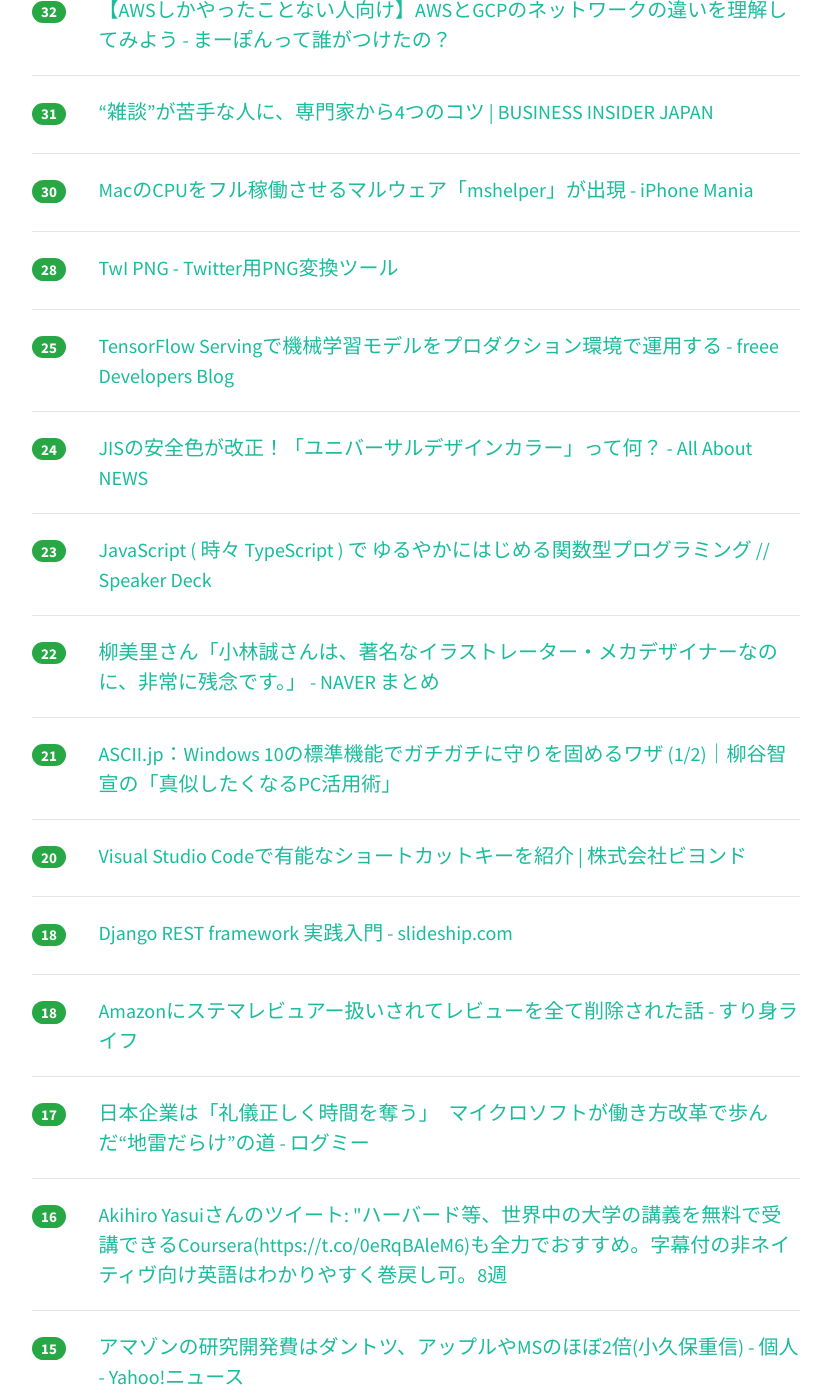
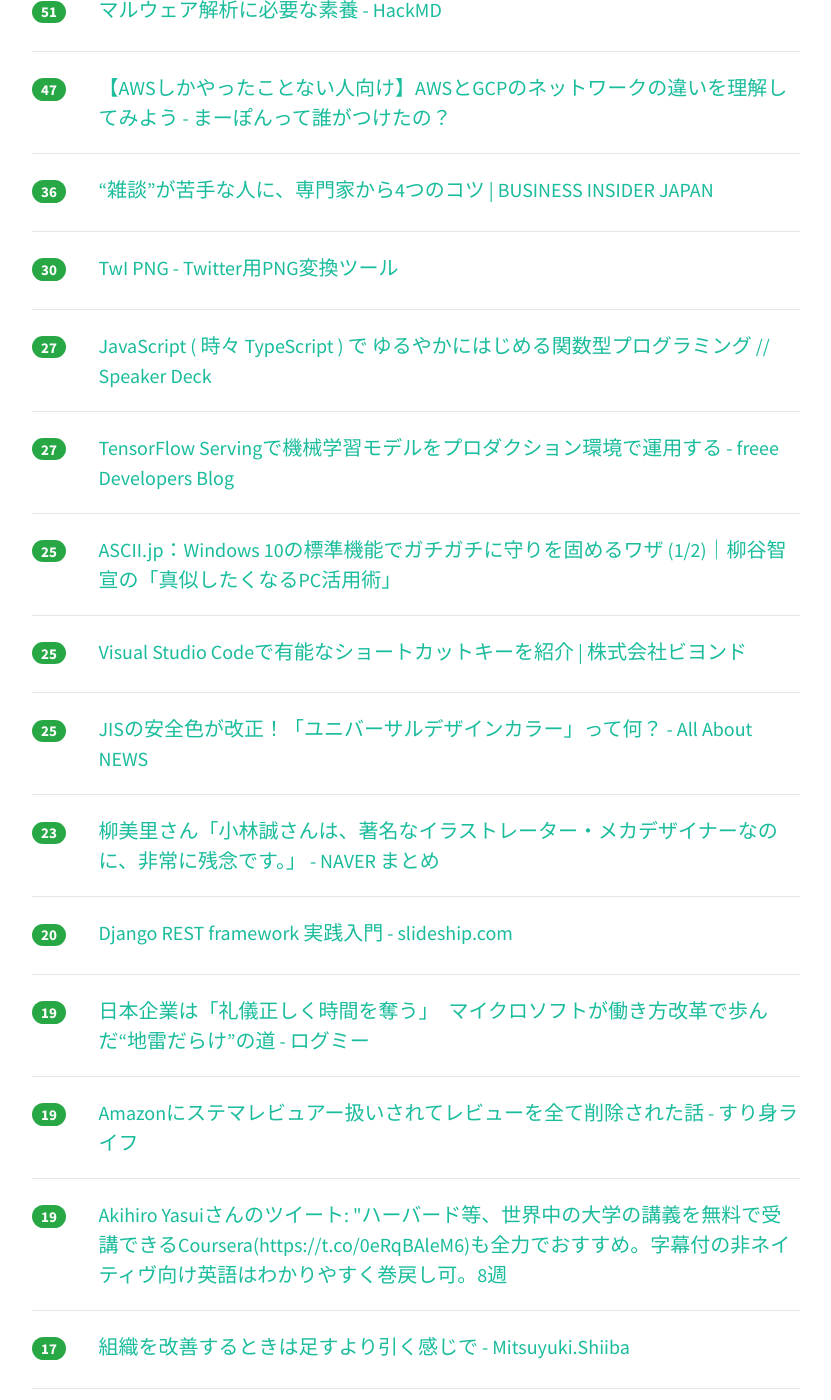
Before and after one commit to yatta47/hatena-matome-site, a Jekyll site: the page built from _posts/2018-05-20-hatena.md, in a window 1280 px wide and 1400 px high, scrolled down 759 px. Shown: the whole window, without its empty margins (224-1055 px from the left). Built offline with Jekyll 4.4.1, drawn with Linux system fonts in a browser that asks for light colours; nearby versions of some CDN libraries; some of the changed text lies outside the part shown.

Commit message:
Updated 2018-05-20

```diff
--- a/_posts/2018-05-20-hatena.md
+++ b/_posts/2018-05-20-hatena.md
@@ -1,139 +1,149 @@
 ---
 layout: post
 title:  "2018-05-20 はてぶIT"
-date:   2018-05-20 12:02:15
+date:   2018-05-20 13:02:34
 tags: [it-hotentry]
 ---
-36 件のデータあり
+38 件のデータあり
 
 <hr><div class="row">
-<div class="col-1"><span class="badge badge-pill badge-success h2">58</span></div>
+<div class="col-1"><span class="badge badge-pill badge-success h2">82</span></div>
+<div class="col-11"><a href='https://toyokeizai.net/articles/-/220296' target='_blank'>｢グーグルマップ｣に載るとバスは便利になる | ローカル線･公共交通 | 東洋経済オンライン | 経済ニュースの新基準</a></div>
+</div>
+<hr>
+<div class="row">
+<div class="col-1"><span class="badge badge-pill badge-success h2">73</span></div>
 <div class="col-11"><a href='https://togetter.com/li/1228865' target='_blank'>イラストレーターで食べていきたいなら、SNSじゃなくて営業を頑張ろう！編集者は意外とSNSを見てない。 - Togetter</a></div>
 </div>
 <hr>
 <div class="row">
-<div class="col-1"><span class="badge badge-pill badge-success h2">56</span></div>
-<div class="col-11"><a href='https://toyokeizai.net/articles/-/220296' target='_blank'>｢グーグルマップ｣に載るとバスは便利になる | ローカル線･公共交通 | 東洋経済オンライン | 経済ニュースの新基準</a></div>
+<div class="col-1"><span class="badge badge-pill badge-success h2">63</span></div>
+<div class="col-11"><a href='https://anond.hatelabo.jp/20180520005350' target='_blank'>はてコメロンダリング</a></div>
 </div>
 <hr>
 <div class="row">
-<div class="col-1"><span class="badge badge-pill badge-success h2">43</span></div>
+<div class="col-1"><span class="badge badge-pill badge-success h2">56</span></div>
+<div class="col-11"><a href='https://iphone-mania.jp/news-212860/' target='_blank'>MacのCPUをフル稼働させるマルウェア「mshelper」が出現 - iPhone Mania</a></div>
+</div>
+<hr>
+<div class="row">
+<div class="col-1"><span class="badge badge-pill badge-success h2">51</span></div>
 <div class="col-11"><a href='https://hackmd.io/s/S1kLEr5x' target='_blank'>マルウェア解析に必要な素養 - HackMD</a></div>
 </div>
 <hr>
 <div class="row">
-<div class="col-1"><span class="badge badge-pill badge-success h2">42</span></div>
-<div class="col-11"><a href='https://anond.hatelabo.jp/20180520005350' target='_blank'>はてコメロンダリング</a></div>
-</div>
-<hr>
-<div class="row">
-<div class="col-1"><span class="badge badge-pill badge-success h2">32</span></div>
+<div class="col-1"><span class="badge badge-pill badge-success h2">47</span></div>
 <div class="col-11"><a href='http://www.mpon.me/entry/2017/04/22/020428' target='_blank'>【AWSしかやったことない人向け】AWSとGCPのネットワークの違いを理解してみよう - まーぽんって誰がつけたの？</a></div>
 </div>
 <hr>
 <div class="row">
-<div class="col-1"><span class="badge badge-pill badge-success h2">31</span></div>
+<div class="col-1"><span class="badge badge-pill badge-success h2">36</span></div>
 <div class="col-11"><a href='https://www.businessinsider.jp/post-167044' target='_blank'>“雑談”が苦手な人に、専門家から4つのコツ | BUSINESS INSIDER JAPAN</a></div>
 </div>
 <hr>
 <div class="row">
 <div class="col-1"><span class="badge badge-pill badge-success h2">30</span></div>
-<div class="col-11"><a href='https://iphone-mania.jp/news-212860/' target='_blank'>MacのCPUをフル稼働させるマルウェア「mshelper」が出現 - iPhone Mania</a></div>
-</div>
-<hr>
-<div class="row">
-<div class="col-1"><span class="badge badge-pill badge-success h2">28</span></div>
 <div class="col-11"><a href='https://totoraj930.github.io/twi-png/' target='_blank'>TwI PNG - Twitter用PNG変換ツール</a></div>
 </div>
 <hr>
 <div class="row">
-<div class="col-1"><span class="badge badge-pill badge-success h2">25</span></div>
+<div class="col-1"><span class="badge badge-pill badge-success h2">27</span></div>
+<div class="col-11"><a href='https://speakerdeck.com/wakamsha/javascript-shi-typescript-de-yuruyakanihazimeruguan-shu-xing-puroguramingu' target='_blank'>JavaScript ( 時々 TypeScript ) で ゆるやかにはじめる関数型プログラミング // Speaker Deck</a></div>
+</div>
+<hr>
+<div class="row">
+<div class="col-1"><span class="badge badge-pill badge-success h2">27</span></div>
 <div class="col-11"><a href='http://developers.freee.co.jp/entry/serve-ml-model-by-tensorflow-serving' target='_blank'>TensorFlow Servingで機械学習モデルをプロダクション環境で運用する - freee Developers Blog</a></div>
 </div>
 <hr>
 <div class="row">
-<div class="col-1"><span class="badge badge-pill badge-success h2">24</span></div>
+<div class="col-1"><span class="badge badge-pill badge-success h2">25</span></div>
+<div class="col-11"><a href='http://ascii.jp/elem/000/001/678/1678070/' target='_blank'>ASCII.jp：Windows 10の標準機能でガチガチに守りを固めるワザ (1/2)｜柳谷智宣の「真似したくなるPC活用術」</a></div>
+</div>
+<hr>
+<div class="row">
+<div class="col-1"><span class="badge badge-pill badge-success h2">25</span></div>
+<div class="col-11"><a href='http://beyondjapan.com/blog/2017/11/vscode-extreme-shortcuts' target='_blank'>Visual Studio Codeで有能なショートカットキーを紹介 | 株式会社ビヨンド</a></div>
+</div>
+<hr>
+<div class="row">
+<div class="col-1"><span class="badge badge-pill badge-success h2">25</span></div>
 <div class="col-11"><a href='https://news.allabout.co.jp/articles/o/24353/' target='_blank'>JISの安全色が改正！「ユニバーサルデザインカラー」って何？ - All About NEWS</a></div>
 </div>
 <hr>
 <div class="row">
 <div class="col-1"><span class="badge badge-pill badge-success h2">23</span></div>
-<div class="col-11"><a href='https://speakerdeck.com/wakamsha/javascript-shi-typescript-de-yuruyakanihazimeruguan-shu-xing-puroguramingu' target='_blank'>JavaScript ( 時々 TypeScript ) で ゆるやかにはじめる関数型プログラミング // Speaker Deck</a></div>
-</div>
-<hr>
-<div class="row">
-<div class="col-1"><span class="badge badge-pill badge-success h2">22</span></div>
 <div class="col-11"><a href='https://matome.naver.jp/odai/2152669546231079601' target='_blank'>柳美里さん「小林誠さんは、著名なイラストレーター・メカデザイナーなのに、非常に残念です。」 - NAVER まとめ</a></div>
 </div>
 <hr>
 <div class="row">
-<div class="col-1"><span class="badge badge-pill badge-success h2">21</span></div>
-<div class="col-11"><a href='http://ascii.jp/elem/000/001/678/1678070/' target='_blank'>ASCII.jp：Windows 10の標準機能でガチガチに守りを固めるワザ (1/2)｜柳谷智宣の「真似したくなるPC活用術」</a></div>
-</div>
-<hr>
-<div class="row">
 <div class="col-1"><span class="badge badge-pill badge-success h2">20</span></div>
-<div class="col-11"><a href='http://beyondjapan.com/blog/2017/11/vscode-extreme-shortcuts' target='_blank'>Visual Studio Codeで有能なショートカットキーを紹介 | 株式会社ビヨンド</a></div>
-</div>
-<hr>
-<div class="row">
-<div class="col-1"><span class="badge badge-pill badge-success h2">18</span></div>
 <div class="col-11"><a href='https://slideship.com/users/@massa142/presentations/2018/05/RjVo67zy1JyQiYqe3GgpLB/' target='_blank'>Django REST framework 実践入門 - slideship.com</a></div>
 </div>
 <hr>
 <div class="row">
-<div class="col-1"><span class="badge badge-pill badge-success h2">18</span></div>
+<div class="col-1"><span class="badge badge-pill badge-success h2">19</span></div>
+<div class="col-11"><a href='http://logmi.jp/243422' target='_blank'>日本企業は「礼儀正しく時間を奪う」　マイクロソフトが働き方改革で歩んだ“地雷だらけ”の道 - ログミー</a></div>
+</div>
+<hr>
+<div class="row">
+<div class="col-1"><span class="badge badge-pill badge-success h2">19</span></div>
 <div class="col-11"><a href='https://hnpn914.hatenablog.com/entry/amazon-review-ban' target='_blank'>Amazonにステマレビュアー扱いされてレビューを全て削除された話 - すり身ライフ</a></div>
 </div>
 <hr>
 <div class="row">
+<div class="col-1"><span class="badge badge-pill badge-success h2">19</span></div>
+<div class="col-11"><a href='http://twitter.com/akihiroyasui_/status/997356104794431488' target='_blank'>Akihiro Yasuiさんのツイート: "ハーバード等、世界中の大学の講義を無料で受講できるCoursera(https://t.co/0eRqBAleM6)も全力でおすすめ。字幕付の非ネイティヴ向け英語はわかりやすく巻戻し可。8週</a></div>
+</div>
+<hr>
+<div class="row">
 <div class="col-1"><span class="badge badge-pill badge-success h2">17</span></div>
-<div class="col-11"><a href='http://logmi.jp/243422' target='_blank'>日本企業は「礼儀正しく時間を奪う」　マイクロソフトが働き方改革で歩んだ“地雷だらけ”の道 - ログミー</a></div>
+<div class="col-11"><a href='http://bufferings.hatenablog.com/entry/2018/05/19/130608' target='_blank'>組織を改善するときは足すより引く感じで - Mitsuyuki.Shiiba</a></div>
+</div>
+<hr>
+<div class="row">
+<div class="col-1"><span class="badge badge-pill badge-success h2">17</span></div>
+<div class="col-11"><a href='https://qiita.com/vimyum/items/44478a51ef3a6f49804f' target='_blank'>Hyperでイケてるターミナルをつかおう</a></div>
 </div>
 <hr>
 <div class="row">
 <div class="col-1"><span class="badge badge-pill badge-success h2">16</span></div>
-<div class="col-11"><a href='http://twitter.com/akihiroyasui_/status/997356104794431488' target='_blank'>Akihiro Yasuiさんのツイート: "ハーバード等、世界中の大学の講義を無料で受講できるCoursera(https://t.co/0eRqBAleM6)も全力でおすすめ。字幕付の非ネイティヴ向け英語はわかりやすく巻戻し可。8週</a></div>
-</div>
-<hr>
-<div class="row">
-<div class="col-1"><span class="badge badge-pill badge-success h2">15</span></div>
 <div class="col-11"><a href='https://news.yahoo.co.jp/byline/kokuboshigenobu/20180519-00085416/' target='_blank'>アマゾンの研究開発費はダントツ、アップルやMSのほぼ2倍(小久保重信) - 個人 - Yahoo!ニュース</a></div>
 </div>
 <hr>
 <div class="row">
-<div class="col-1"><span class="badge badge-pill badge-success h2">15</span></div>
-<div class="col-11"><a href='http://bufferings.hatenablog.com/entry/2018/05/19/130608' target='_blank'>組織を改善するときは足すより引く感じで - Mitsuyuki.Shiiba</a></div>
+<div class="col-1"><span class="badge badge-pill badge-success h2">16</span></div>
+<div class="col-11"><a href='http://mediag.bunka.go.jp/article/article-13116/' target='_blank'>アニメ制作従事者に関する記録の調査及び活用の為の準備作業 - メディア芸術カレントコンテンツ</a></div>
 </div>
 <hr>
 <div class="row">
-<div class="col-1"><span class="badge badge-pill badge-success h2">15</span></div>
+<div class="col-1"><span class="badge badge-pill badge-success h2">16</span></div>
 <div class="col-11"><a href='http://goryugo.com/20180519/dynalist/' target='_blank'>Dynalistを使ったバレットジャーナル風タスク管理 | ごりゅご.com</a></div>
 </div>
 <hr>
 <div class="row">
-<div class="col-1"><span class="badge badge-pill badge-success h2">15</span></div>
+<div class="col-1"><span class="badge badge-pill badge-success h2">16</span></div>
 <div class="col-11"><a href='https://note.mu/daikawai/n/nfbe8c20d54a9' target='_blank'>退職しました　-新卒就活から今までを振り返る-｜Dai｜note</a></div>
 </div>
 <hr>
 <div class="row">
-<div class="col-1"><span class="badge badge-pill badge-success h2">14</span></div>
-<div class="col-11"><a href='http://mediag.bunka.go.jp/article/article-13116/' target='_blank'>アニメ制作従事者に関する記録の調査及び活用の為の準備作業 - メディア芸術カレントコンテンツ</a></div>
+<div class="col-1"><span class="badge badge-pill badge-success h2">13</span></div>
+<div class="col-11"><a href='http://b.hatena.ne.jp/entry/s/logmi.jp/243422' target='_blank'>はてなブックマーク - 日本企業は「礼儀正しく時間を奪う」　マイクロソフトが働き方改革で歩んだ“地雷だらけ”の道 - ログミー</a></div>
 </div>
 <hr>
 <div class="row">
-<div class="col-1"><span class="badge badge-pill badge-success h2">14</span></div>
-<div class="col-11"><a href='https://qiita.com/vimyum/items/44478a51ef3a6f49804f' target='_blank'>Hyperでイケてるターミナルをつかおう</a></div>
+<div class="col-1"><span class="badge badge-pill badge-success h2">13</span></div>
+<div class="col-11"><a href='https://note.mu/horimislime/n/n75cbc9fa5f8a' target='_blank'>キャッシュレス生活2018 in 東京｜すらいむ｜note</a></div>
 </div>
 <hr>
 <div class="row">
 <div class="col-1"><span class="badge badge-pill badge-success h2">12</span></div>
-<div class="col-11"><a href='http://b.hatena.ne.jp/entry/s/logmi.jp/243422' target='_blank'>はてなブックマーク - 日本企業は「礼儀正しく時間を奪う」　マイクロソフトが働き方改革で歩んだ“地雷だらけ”の道 - ログミー</a></div>
+<div class="col-11"><a href='http://jaykogami.com/2018/05/15203.html' target='_blank'>YouTubeが楽曲クレジットを表示開始。「ストリーミング時代」で加速する音楽情報公開の姿勢 | All Digital Music</a></div>
 </div>
 <hr>
 <div class="row">
-<div class="col-1"><span class="badge badge-pill badge-success h2">11</span></div>
-<div class="col-11"><a href='http://jaykogami.com/2018/05/15203.html' target='_blank'>YouTubeが楽曲クレジットを表示開始。「ストリーミング時代」で加速する音楽情報公開の姿勢 | All Digital Music</a></div>
+<div class="col-1"><span class="badge badge-pill badge-success h2">12</span></div>
+<div class="col-11"><a href='http://b.hatena.ne.jp/entry/s/www.facebook.com/kenta.ikeda/posts/1279668008802804' target='_blank'>はてなブックマーク - 池田 賢太 - 件の懲戒請求は、私のところにも９６０名から来ているのですが、いまのところ、「謝罪文」を送ってきたのは３... | Facebook</a></div>
 </div>
 <hr>
 <div class="row">
@@ -142,13 +152,13 @@ tags: [it-hotentry]
 </div>
 <hr>
 <div class="row">
-<div class="col-1"><span class="badge badge-pill badge-success h2">11</span></div>
-<div class="col-11"><a href='https://note.mu/horimislime/n/n75cbc9fa5f8a' target='_blank'>キャッシュレス生活2018 in 東京｜すらいむ｜note</a></div>
+<div class="col-1"><span class="badge badge-pill badge-success h2">10</span></div>
+<div class="col-11"><a href='https://developers.srad.jp/story/18/05/18/2023216/' target='_blank'>さようならsearch.cpan.org | スラド デベロッパー</a></div>
 </div>
 <hr>
 <div class="row">
 <div class="col-1"><span class="badge badge-pill badge-success h2">10</span></div>
-<div class="col-11"><a href='https://developers.srad.jp/story/18/05/18/2023216/' target='_blank'>さようならsearch.cpan.org | スラド デベロッパー</a></div>
+<div class="col-11"><a href='http://kirimin.hatenablog.com/entry/2018/05/19/182834' target='_blank'>自分はどんなプロダクトに携わっていると幸せなのか - みんからきりまで</a></div>
 </div>
 <hr>
 <div class="row">
@@ -163,12 +173,12 @@ tags: [it-hotentry]
 <hr>
 <div class="row">
 <div class="col-1"><span class="badge badge-pill badge-success h2">9</span></div>
-<div class="col-11"><a href='http://kirimin.hatenablog.com/entry/2018/05/19/182834' target='_blank'>自分はどんなプロダクトに携わっていると幸せなのか - みんからきりまで</a></div>
+<div class="col-11"><a href='https://media.dglab.com/2018/05/19-edix-01/' target='_blank'>小学生のうちからPythonに親しむ　一歩先行く中国のメイカー教育事情 | DG Lab Haus</a></div>
 </div>
 <hr>
 <div class="row">
 <div class="col-1"><span class="badge badge-pill badge-success h2">7</span></div>
-<div class="col-11"><a href='http://b.hatena.ne.jp/entry/s/www.facebook.com/kenta.ikeda/posts/1279668008802804' target='_blank'>はてなブックマーク - 池田 賢太 - 件の懲戒請求は、私のところにも９６０名から来ているのですが、いまのところ、「謝罪文」を送ってきたのは３... | Facebook</a></div>
+<div class="col-11"><a href='http://twitter.com/buhimaman/status/997815613564207106' target='_blank'>佐藤　まりあさんのツイート: "非常勤講師が12名、臨時採用教師が26名足りない、って38人の正規採用を募集すれば応募者殺到するでしょうに。それしないで夏休みに補習とか、今踏みとどま</a></div>
 </div>
 <hr>
 <div class="row">
```
